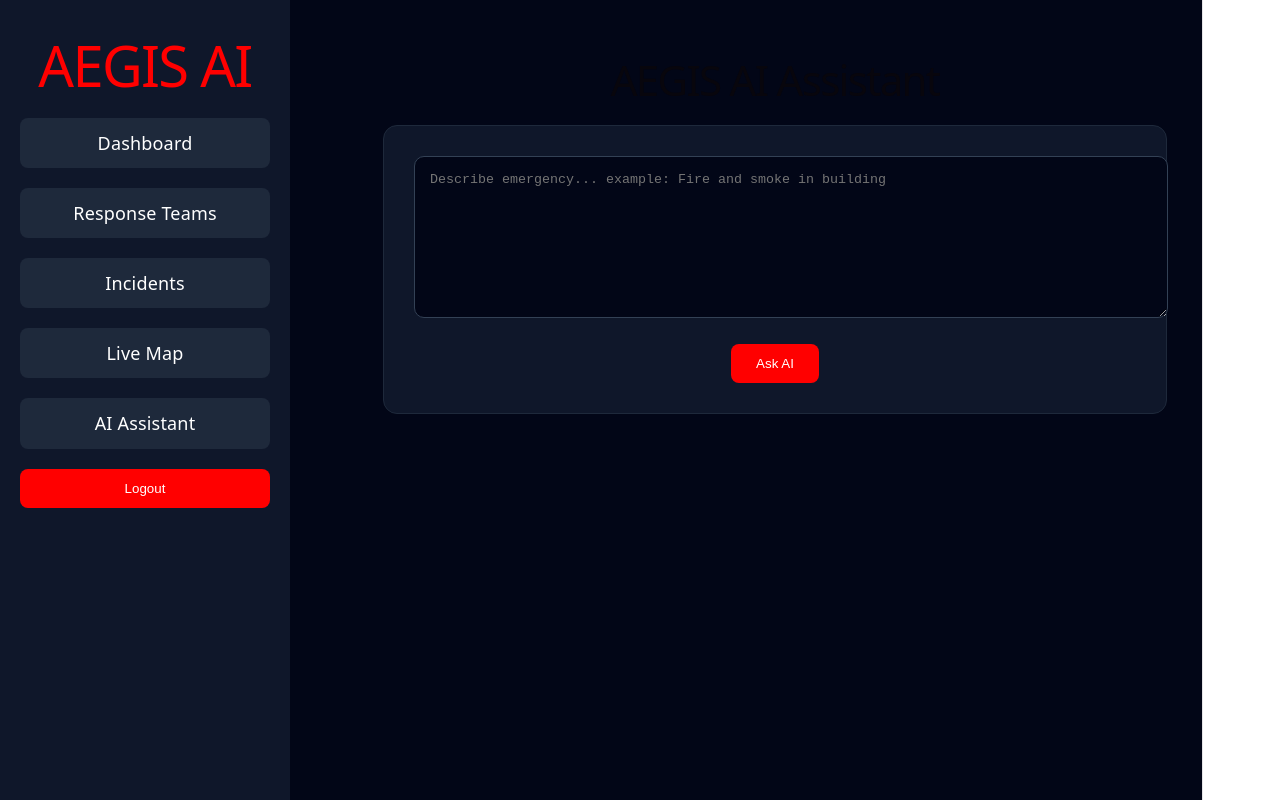
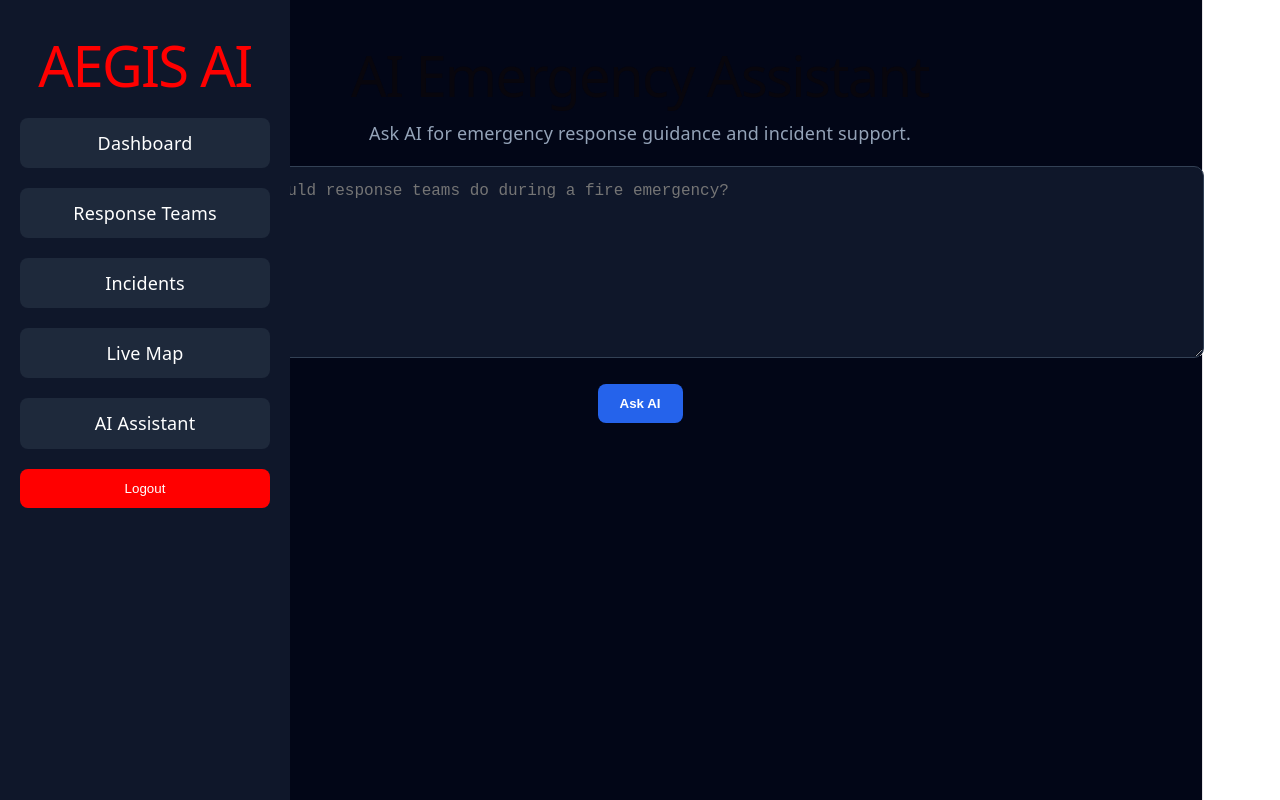
Before and after one commit to harshpandey9198/aegis-ai-emergency-response-system, a React app in the folder frontend/: page /assistant in a window 1280 px wide. Built offline with nearby package versions, Linux system fonts and the light colour scheme; sample sign-in values are in the browser's storage; the HTML template or start-up script is replaced by a standard one.

Commit message:
Fix analytics API endpoint

```diff
--- a/frontend/src/pages/Assistant.jsx
+++ b/frontend/src/pages/Assistant.jsx
@@ -5,76 +5,73 @@ import Sidebar from "../components/Sidebar";
 function Assistant() {
   const [message, setMessage] = useState("");
   const [reply, setReply] = useState("");
+  const [loading, setLoading] = useState(false);
 
-  const askAI = async () => {
+  const handleAskAI = async () => {
+    if (!message.trim()) {
+      alert("Please enter your question");
+      return;
+    }
+
     try {
-      const response = await API.post("/ai/chat", {
+      setLoading(true);
+      setReply("");
+
+      const response = await API.post("/api/ai/chat", {
         message: message,
       });
 
-      setReply(response.data.reply);
+      setReply(response.data.reply || response.data || "No response received");
     } catch (error) {
-      alert("AI assistant failed");
+      console.error(error);
+      alert("AI Assistant request failed");
+    } finally {
+      setLoading(false);
     }
   };
 
   return (
-    <div
-      style={{
-        background: "#020617",
-        color: "white",
-        minHeight: "100vh",
-      }}
-    >
+    <div style={{ display: "flex", minHeight: "100vh", background: "#020617" }}>
       <Sidebar />
 
-      <main
-        style={{
-          marginLeft: "270px",
-          padding: "35px",
-        }}
-      >
-        <h1 style={{ fontSize: "42px", textAlign: "center" }}>
-          AEGIS AI Assistant
-        </h1>
+      <div style={{ flex: 1, padding: "30px", color: "white" }}>
+        <h1>AI Emergency Assistant</h1>
+        <p style={{ color: "#94a3b8" }}>
+          Ask AI for emergency response guidance and incident support.
+        </p>
 
-        <div
-          style={{
-            background: "#0f172a",
-            padding: "30px",
-            borderRadius: "14px",
-            marginTop: "30px",
-            border: "1px solid #1e293b",
-          }}
-        >
         <textarea
-            placeholder="Describe emergency... example: Fire and smoke in building"
+          placeholder="Example: What should response teams do during a fire emergency?"
           value={message}
           onChange={(e) => setMessage(e.target.value)}
           style={{
             width: "100%",
-              height: "130px",
+            height: "160px",
             padding: "15px",
-              background: "#020617",
+            marginTop: "20px",
+            borderRadius: "10px",
+            border: "1px solid #334155",
+            background: "#0f172a",
             color: "white",
-              border: "1px solid #334155",
-              borderRadius: "10px",
+            fontSize: "16px",
           }}
         />
 
         <button
-            onClick={askAI}
+          onClick={handleAskAI}
+          disabled={loading}
           style={{
             marginTop: "20px",
-              padding: "12px 25px",
-              background: "red",
+            padding: "12px 22px",
+            background: "#2563eb",
             color: "white",
             border: "none",
             borderRadius: "8px",
             cursor: "pointer",
+            fontWeight: "bold",
           }}
         >
-            Ask AI
+          {loading ? "Thinking..." : "Ask AI"}
         </button>
 
         {reply && (
@@ -82,17 +79,18 @@ function Assistant() {
             style={{
               marginTop: "25px",
               padding: "20px",
-                background: "#020617",
+              background: "#0f172a",
               borderRadius: "10px",
               border: "1px solid #334155",
+              whiteSpace: "pre-wrap",
+              lineHeight: "1.6",
             }}
           >
-              <h3>AI Guidance:</h3>
+            <h3>AI Response</h3>
             <p>{reply}</p>
           </div>
         )}
       </div>
-      </main>
     </div>
   );
 }
--- a/frontend/src/pages/Dashboard.jsx
+++ b/frontend/src/pages/Dashboard.jsx
@@ -30,7 +30,7 @@ function Dashboard() {
 
   const loadSummary = async () => {
     try {
-      const response = await API.get("/analytics/summary");
+      const response = await API.get("/api/analytics/summary");
       setSummary(response.data);
     } catch (error) {
       alert("Analytics load failed. Please check backend.");
--- a/frontend/src/pages/Login.jsx
+++ b/frontend/src/pages/Login.jsx
@@ -31,11 +31,18 @@ function Login() {
     } catch (error) {
       console.error(error);
 
-      if (error.response) {
-        alert(error.response.data || "Invalid Credentials");
-      } else {
-        alert("Server Connection Failed");
-      }
+     if (error.response) {
+  console.log("Error Response:", error.response.data);
+
+  const errorMessage =
+    error.response.data?.message ||
+    error.response.data?.error ||
+    JSON.stringify(error.response.data);
+
+  alert(errorMessage);
+} else {
+  alert("Server Connection Failed");
+}
     } finally {
       setLoading(false);
     }
```
Lines whose indentation alone changed are shown as unchanged.
